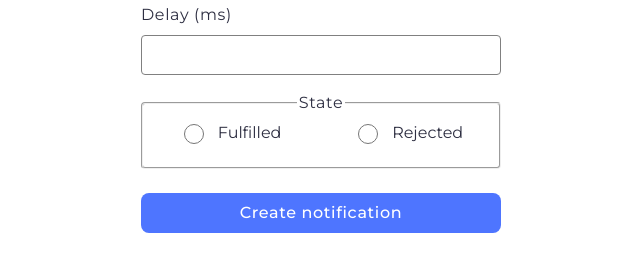
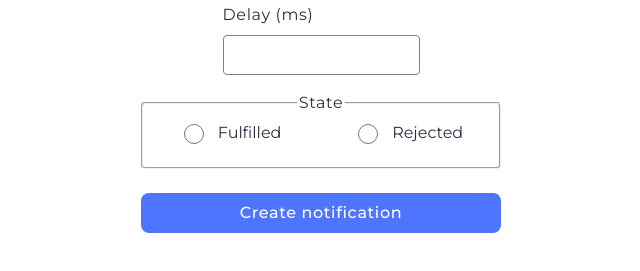
Before and after one commit to kris9899/goit-js-hw-10, a website built with Vite: page src/2-snackbar.html in a window 1280 px wide. Shown: the part 111-382 px from the top of the page, without its empty margins (319-959 px from the left). Built offline with nearby package versions, Linux system fonts and the light colour scheme.

Commit message:
create time

```diff
--- a/src/css/styles.css
+++ b/src/css/styles.css
@@ -148,7 +148,6 @@ input[type='number'] {
   padding-left: 16px;
   border: 1px solid #808080;
   border-radius: 4px;
-  width: 360px;
   height: 40px;
 }
 input[type='number']:hover {
```
